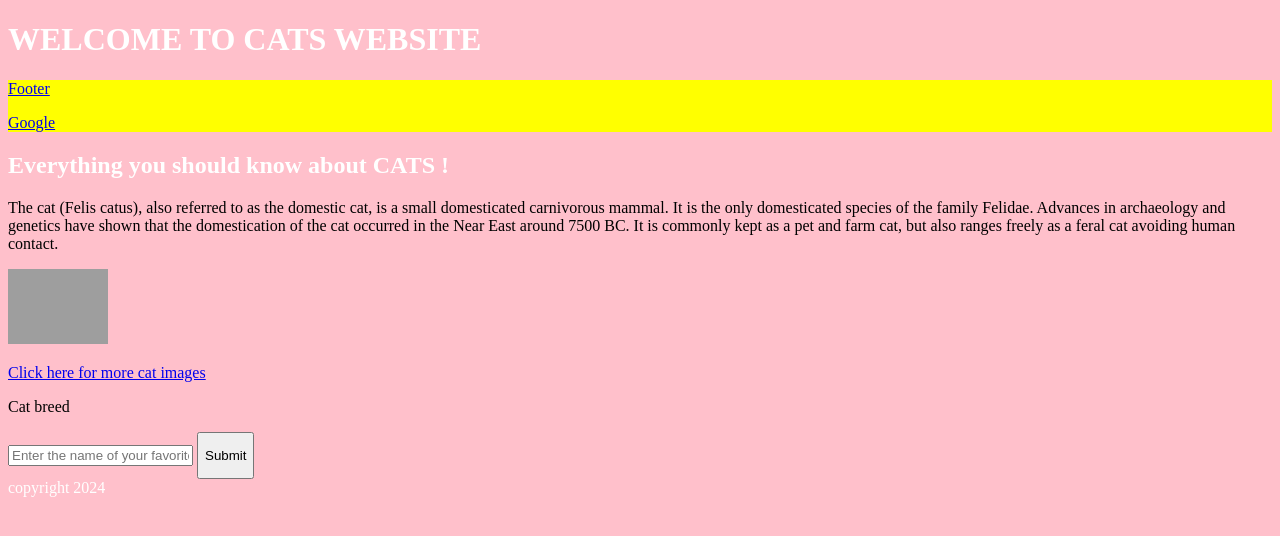
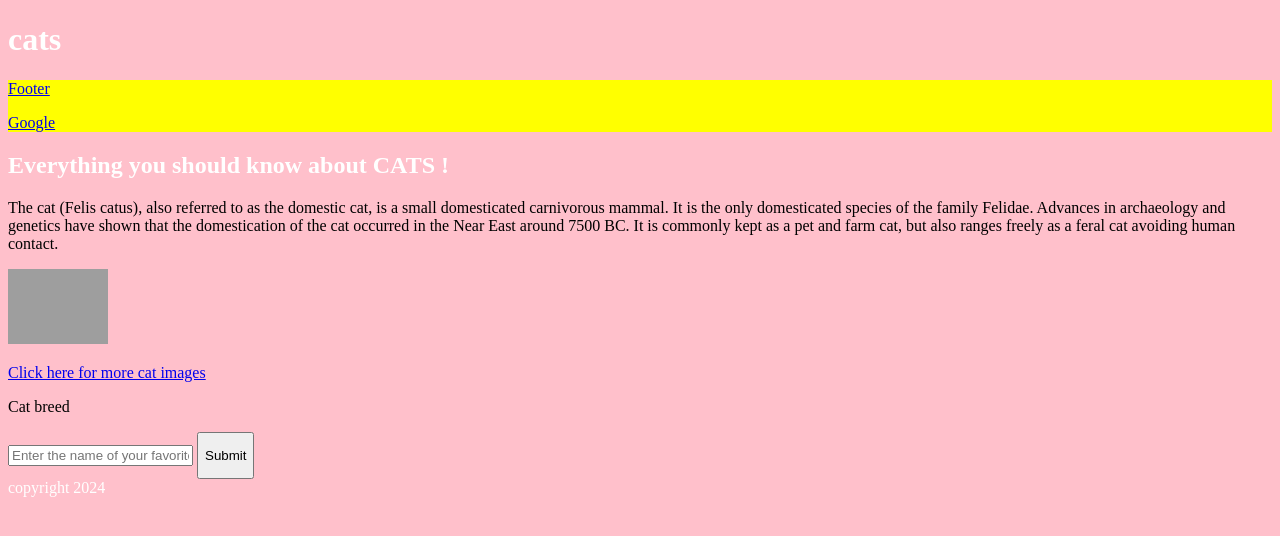
Before and after one commit to AnamikaJAncheril/html-css, a plain HTML site: page index.html in a window 1280 px wide. Drawn offline with Linux system fonts and the light colour scheme; grey boxes are pictures that could not be loaded.

Commit message:
code changed

```diff
--- a/index.html
+++ b/index.html
@@ -4,12 +4,12 @@
     <meta charset="UTF-8">
     <meta name="viewport" content="width=device-width, initial-scale=1.0">
     <link rel="stylesheet" href="styles.css"/>
-    <title>cat Galore</title>
+    <title>cat website</title>
 </head>
 
 <body>
     <header>
-        <h1>WELCOME TO CATS WEBSITE</h1>
+        <h1>cats</h1>
         <nav style="color : blue; background :yellow;">
 
             <a href="#footer">
```
